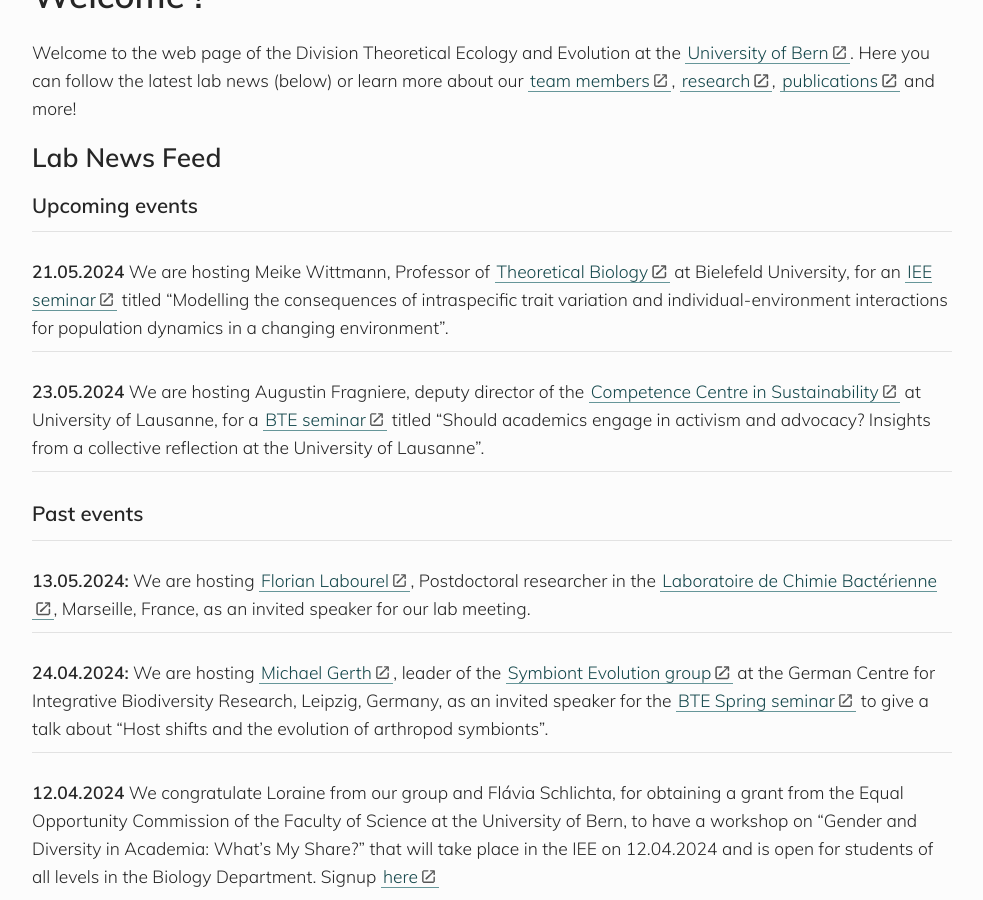
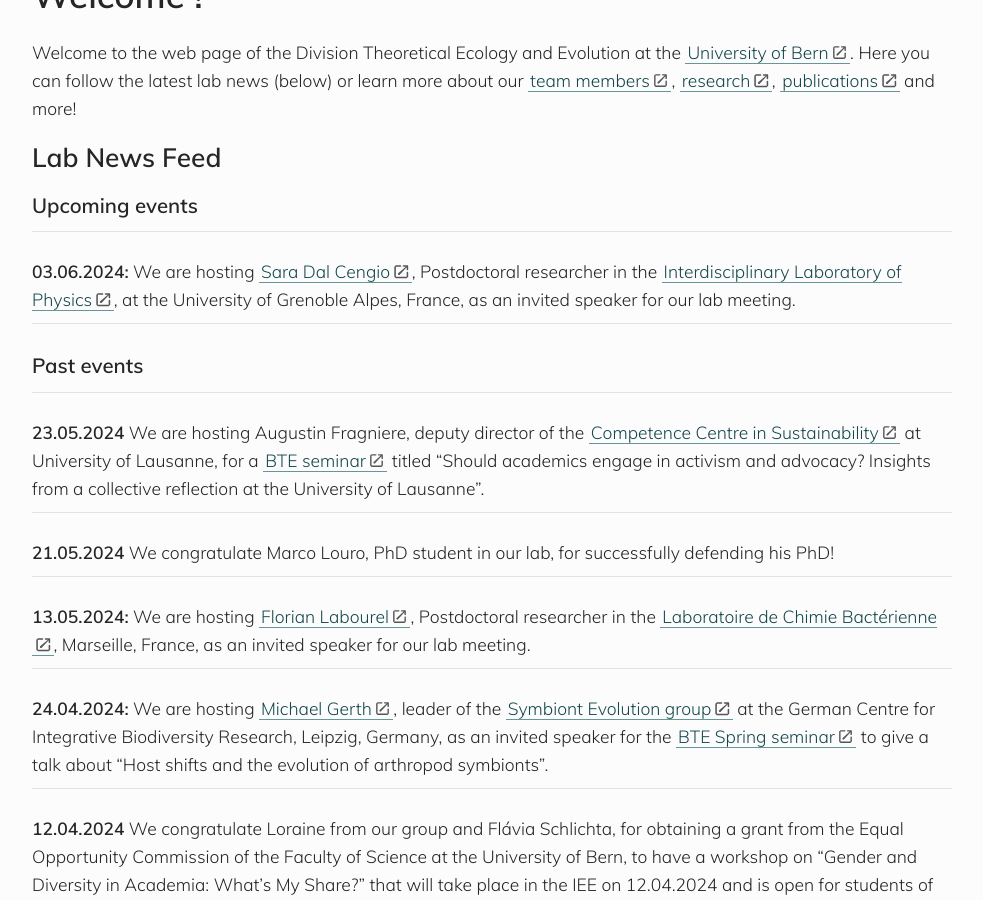
Before and after one commit to banklab/banklab.github.io, a Jekyll site: the page built from index.md, in a window 1280 px wide and 900 px high, scrolled down 383 px. Shown: the whole window, without its empty margins (148-1131 px from the left). Built offline with Jekyll 4.4.1, drawn with Linux system fonts in a browser that asks for light colours; some web fonts are replaced.

Commit message:
Update index

```diff
--- a/index.md
+++ b/index.md
@@ -14,7 +14,11 @@ Welcome to the web page of the Division Theoretical Ecology and Evolution at the
 
 ---
 
- **21.05.2024** We are hosting Meike Wittmann, Professor of [Theoretical Biology](https://fis-portal.uni-bielefeld.de/vivo/display/p_2303) at Bielefeld University, for an [IEE seminar](https://www.iee.unibe.ch/studies/lecture_series_in_ecology_and_evolution/index_eng.html) titled "Modelling the consequences of intraspecific trait variation and individual-environment interactions for population dynamics in a changing environment".
+**03.06.2024:** We are hosting [Sara Dal Cengio](https://scholar.google.com/citations?user=T06cMNYAAAAJ&hl=en), Postdoctoral researcher in the [Interdisciplinary Laboratory of Physics](https://liphy.univ-grenoble-alpes.fr/en), at the University of Grenoble Alpes, France, as an invited speaker for our lab meeting.
+
+---
+
+### Past events
 
 ---
 
@@ -22,7 +26,7 @@ Welcome to the web page of the Division Theoretical Ecology and Evolution at the
 
 ---
 
-### Past events
+**21.05.2024** We congratulate Marco Louro, PhD student in our lab, for successfully defending his PhD!
 
 ---
 
```
